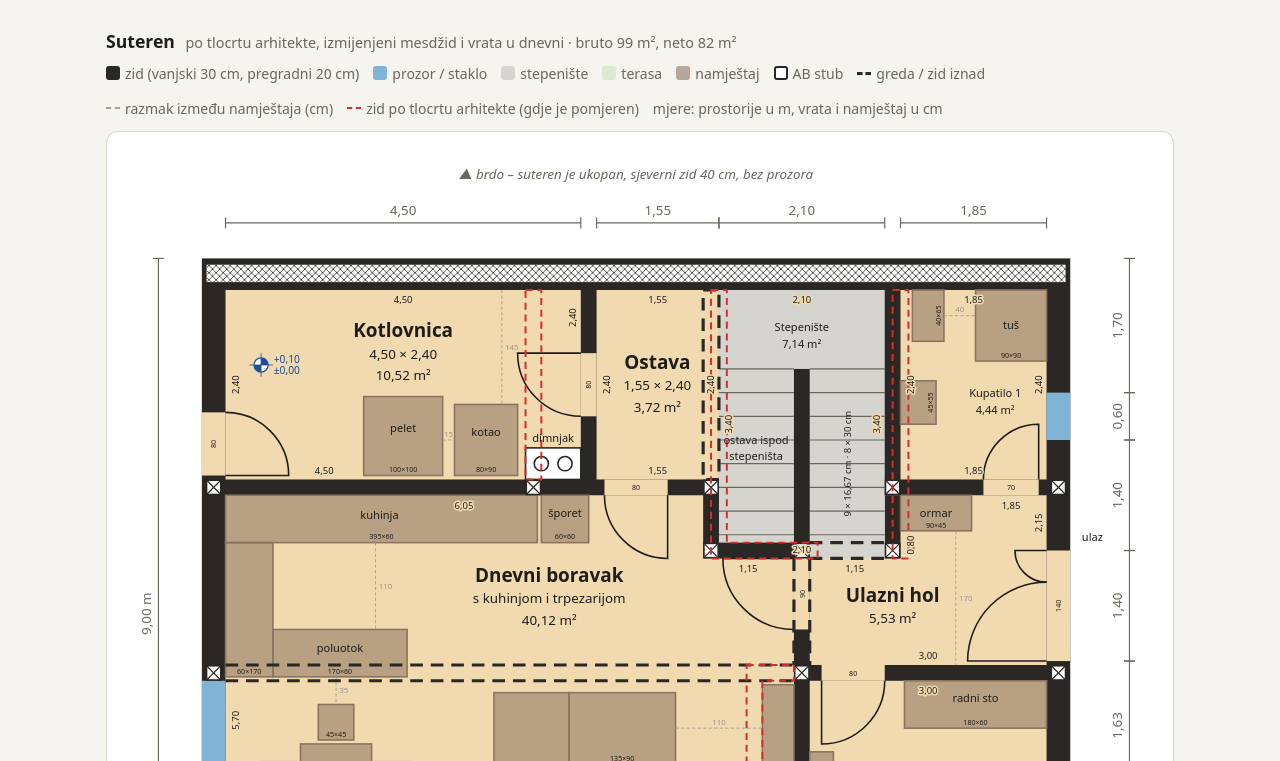
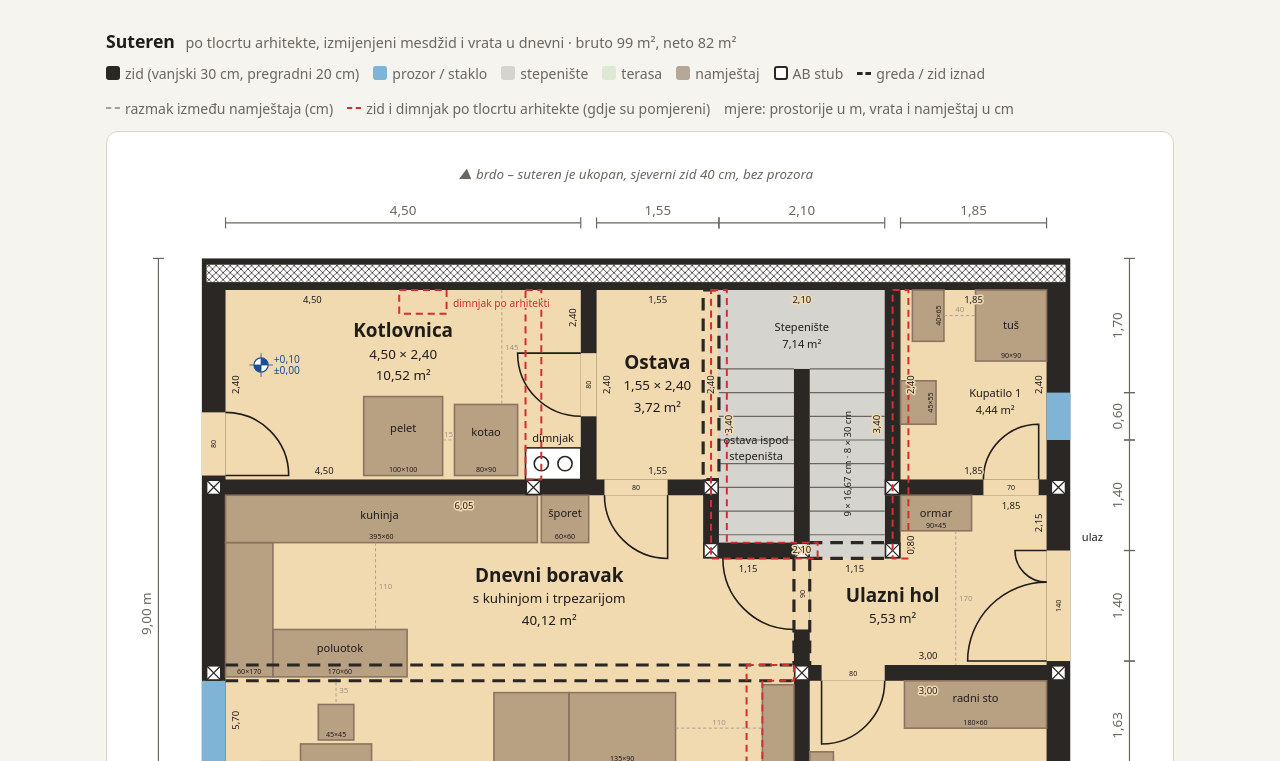
Before and after one commit to nediml/tlocrt-kuce, a plain HTML site: page arhitekta.html in a window 1280 px wide. Shown: the part 1359-2120 px from the top of the page. Drawn offline with Linux system fonts and the light colour scheme.

Commit message:
arhitekta.html: arhitektin dimnjak i stepenišno okno crveno, i na prizemlju
Co-Authored-By: Claude Fable 5.2 <noreply@anthropic.com>

```diff
--- a/arhitekta.html
+++ b/arhitekta.html
@@ -95,6 +95,7 @@
   .kota { font-size: 13px; fill: #1d4f91; }
   .fn { font-size: 12px; fill: var(--ink); text-anchor: middle; }
   .arch { fill: none; stroke: #d32f2f; stroke-width: 2.5; stroke-dasharray: 9 6; stroke-linejoin: round; }
+  .archt { font-size: 13px; fill: #d32f2f; paint-order: stroke; stroke: var(--floor); stroke-width: 3px; stroke-linejoin: round; }
   .gap { stroke: #a8a196; stroke-width: 1.2; stroke-dasharray: 4 3; }
   .gapt { font-size: 10px; fill: #9c958a; text-anchor: middle; paint-order: stroke; stroke: var(--floor); stroke-width: 3px; stroke-linejoin: round; }
   .fd { font-size: 9px; fill: var(--ink); text-anchor: middle; }
@@ -121,7 +122,7 @@
       <span><i style="background:#fff;border:2px solid var(--wall)"></i>AB stub</span>
       <span><i style="background:none;border-top:3px dashed var(--wall);border-radius:0;height:0;vertical-align:4px"></i>greda / zid iznad</span>
       <span><i style="background:none;border-top:2px dashed #a8a196;border-radius:0;height:0;vertical-align:4px"></i>razmak između namještaja (cm)</span>
-      <span><i style="background:none;border-top:2px dashed #d32f2f;border-radius:0;height:0;vertical-align:4px"></i>zid po tlocrtu arhitekte (gdje je pomjeren)</span>
+      <span><i style="background:none;border-top:2px dashed #d32f2f;border-radius:0;height:0;vertical-align:4px"></i>zid i dimnjak po tlocrtu arhitekte (gdje su pomjereni)</span>
       <span>mjere: prostorije u m, vrata i namještaj u cm</span>
     </div>
   </div>
@@ -258,12 +259,14 @@ const plans = {
     ],
     walls: [[8.65, 3.00, .20, .80]],
     over: [[6.55, 3.60, .95, .20]],                                               // zid ispod gornjeg kraka
-    arch: [                                                                       // zidovi po tlocrtu arhitekte, samo oni koje smo pomjerili
+    arch: [                                                                       // zidovi i dimnjak po tlocrtu arhitekte, samo ono što smo pomjerili
+      [2.50, .40, 3.10, .40, 3.10, .70, 2.50, .70],                               // dimnjak
       [4.10, .40, 4.30, .40, 4.30, 2.80, 4.10, 2.80],                             // kotlovnica – ostava
       [6.45, .40, 6.65, .40, 6.65, 3.60, 7.80, 3.60, 7.80, 3.80, 6.45, 3.80],     // ostava – stepenište i zid ispod gornjeg kraka
       [8.75, .40, 8.95, .40, 8.95, 3.80, 8.75, 3.80],                             // stepenište – kupatilo 1
       [6.90, 5.15, 7.50, 5.15, 7.50, 5.35, 7.10, 5.35, 7.10, 8.70, 6.90, 8.70],   // dnevni – mesdžid, s nastavkom zida hol – mesdžid
     ],
+    archt: [[3.18, .61, 'dimnjak po arhitekti']],
     hiwall: [[6.35, .40, .20, 2.40]],                                            // zid samo iznad stepenica, ispod otvoreno prema ostavi
     beams: [
       [.30, 5.15, 7.50, 5.15], [.30, 5.35, 7.50, 5.35],                           // greda preko dnevnog
@@ -277,7 +280,7 @@ const plans = {
     ],
     skipDims: [0, 3, 4, 6],
     xdims: [
-      [2.55, .57, '4,50'], [1.55, 2.73, '4,50'], [.47, 1.60, '2,40', 1], [4.74, .75, '2,40', 1],          // kotlovnica
+      [1.40, .57, '4,50'], [1.55, 2.73, '4,50'], [.47, 1.60, '2,40', 1], [4.74, .75, '2,40', 1],          // kotlovnica
       [3.32, 3.17, '6,05'], [.47, 5.85, '5,70', 1], [2.50, 8.63, '7,20'], [6.92, 3.97, '1,15'], [7.44, 8.30, '4,90', 1],   // dnevni
       [10.25, 3.17, '1,85'], [9.02, 3.63, '0,80', 1], [8.27, 3.97, '1,15'],                             // ulazni hol
       [9.20, 5.08, '3,00'], [10.64, 3.35, '2,15', 1],
@@ -351,11 +354,16 @@ const plans = {
     walls: [[6.35, 3.50, .20, .30], [8.65, 3.50, .20, .30]],
     skipDims: [0, 1],
     xdims: [
-      [2.40, .47, '4,20'], [4.44, 1.80, '3,00', 1], [2.75, 3.23, '2,40'], [.47, 2.45, '4,30', 1],      // roditelji
+      [3.60, .47, '4,20'], [4.44, 1.80, '3,00', 1], [2.75, 3.23, '2,40'], [.47, 2.45, '4,30', 1],      // roditelji
       [1.20, 4.53, '1,80'], [2.04, 3.95, '1,30', 1],
     ],
     stairs: [6.55, .30, 2.10, 3.50, '7,35 m²'],
     chim: [[4.10, 2.40, .70, .40]],
+    arch: [                                                                       // iz arhitektinog suterena: dimnjak i zidovi stepenišnog okna
+      [2.50, .40, 3.10, .40, 3.10, .70, 2.50, .70],
+      [6.45, .30, 6.65, .30, 6.65, 3.80, 6.45, 3.80], [8.75, .30, 8.95, .30, 8.95, 3.80, 8.75, 3.80],
+    ],
+    archt: [[2.30, .90, 'dimnjak po arhitekti']],
     gaps: [[0, 3], [0, 'S', 1.15], [0, 'W'], [6, 'E', 2.38], [11, 10],                       // roditelji, vešeraj, kupatilo
            [15, 12], [16, 14], [12, 13], [21, 17], [20, 18, 7.80], [19, 17]],                // dječije sobe
     rail: [7.70, 3.80, 8.65, 3.80],
@@ -429,6 +437,7 @@ function render(p) {
   });
   if (p.extra) s += p.extra;
   (p.arch || []).forEach(a => s += `<polygon points="${a.map(v => v * U).join(' ')}" class="arch"/>`);
+  (p.archt || []).forEach(t => s += text(...t, 'archt'));
   p.labels.forEach(l => s += label(...l));
   p.tiny.forEach(t => s += text(...t, 'tiny'));
   [...p.rooms.filter((r, i) => !(p.skipDims || []).includes(i)), p.stairs, ...(p.terrace ? [p.terrace] : [])].forEach(r => s += wdims(r));
```
